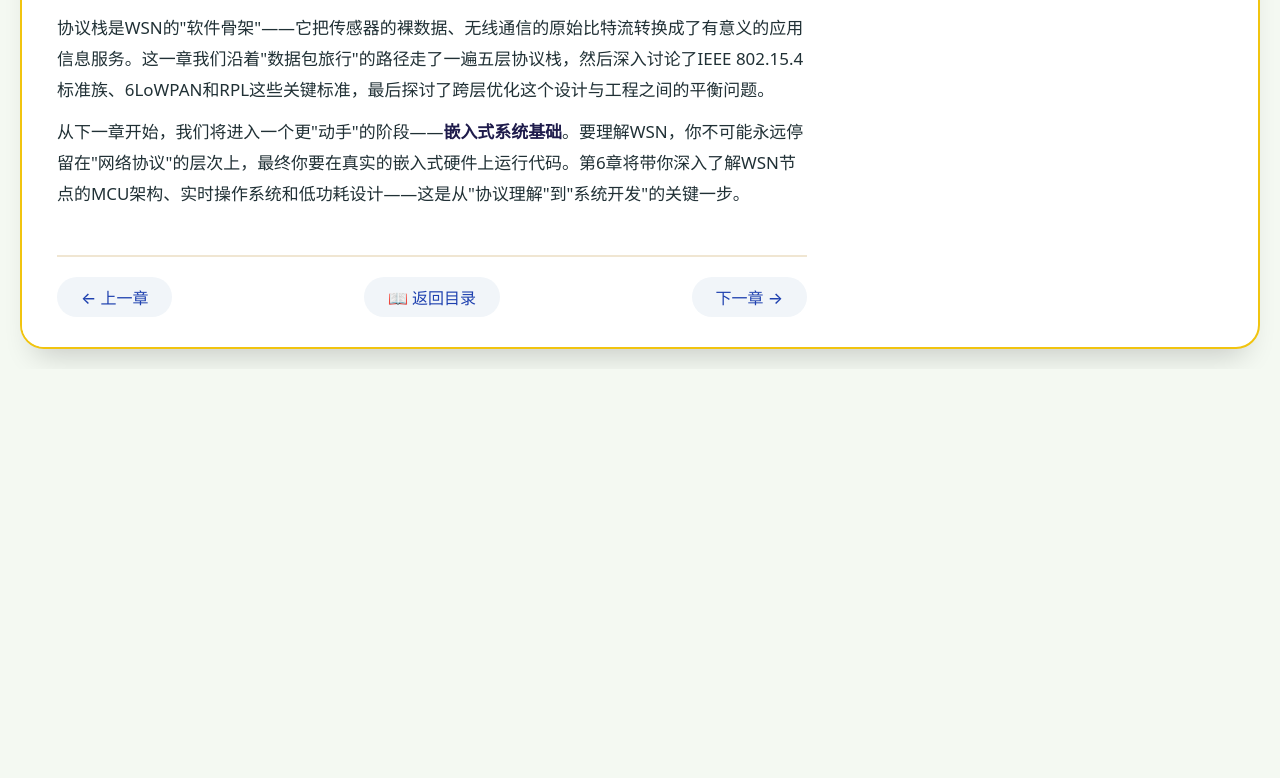
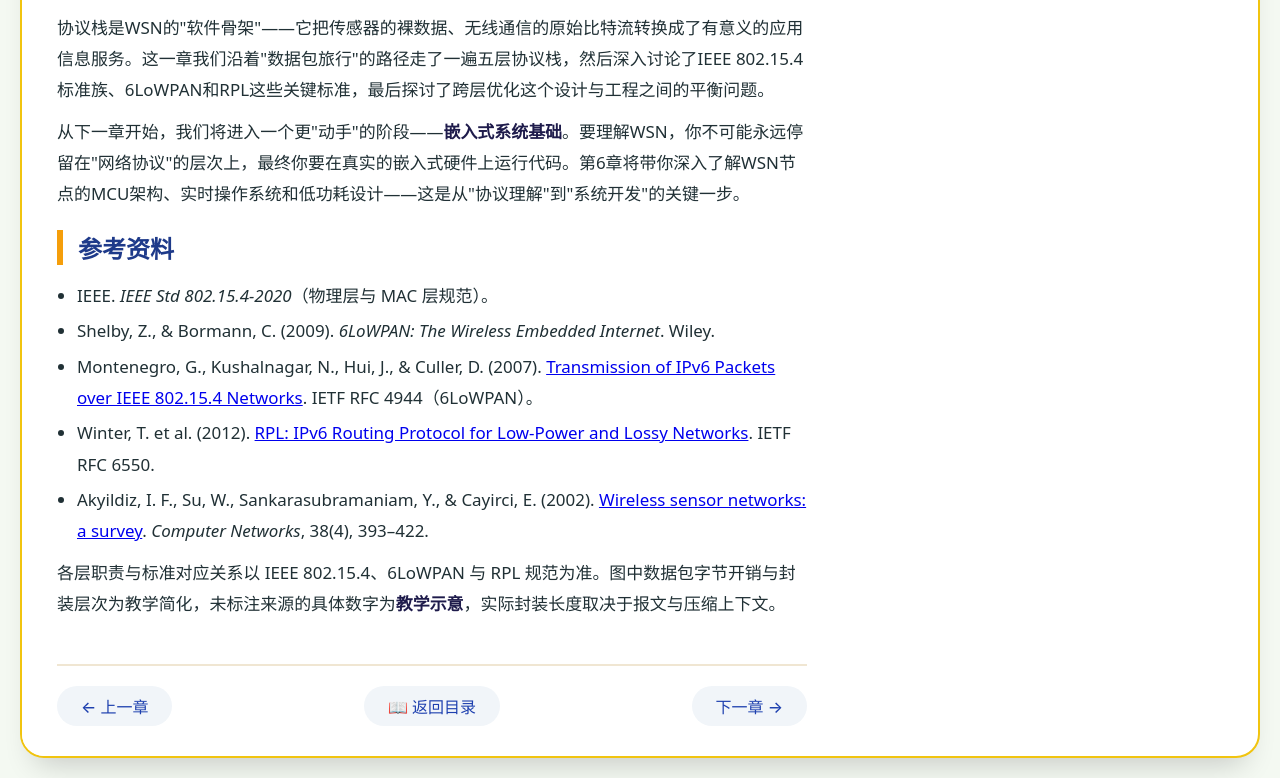
Before and after one commit to 1998x-stack/sensor-network-tutorial, a plain HTML site: page 05.html in a window 1280 px wide. Shown: the part 7300-8078 px from the top of the page. Before the commit the page ends 7669 px from the top, so only its background shows below. Drawn offline with Linux system fonts and the light colour scheme.

Commit message:
docs(sensor-network-tutorial): 第5章补充参考资料与协议栈来源标注

```diff
--- a/05.html
+++ b/05.html
@@ -274,6 +274,16 @@
 
         <p>从下一章开始，我们将进入一个更"动手"的阶段——<strong>嵌入式系统基础</strong>。要理解WSN，你不可能永远停留在"网络协议"的层次上，最终你要在真实的嵌入式硬件上运行代码。第6章将带你深入了解WSN节点的MCU架构、实时操作系统和低功耗设计——这是从"协议理解"到"系统开发"的关键一步。</p>
 
+        <h2>参考资料</h2>
+        <ul>
+            <li>IEEE. <em>IEEE Std 802.15.4-2020</em>（物理层与 MAC 层规范）。</li>
+            <li>Shelby, Z., &amp; Bormann, C. (2009). <em>6LoWPAN: The Wireless Embedded Internet</em>. Wiley.</li>
+            <li>Montenegro, G., Kushalnagar, N., Hui, J., &amp; Culler, D. (2007). <a href="https://www.rfc-editor.org/rfc/rfc4944">Transmission of IPv6 Packets over IEEE 802.15.4 Networks</a>. IETF RFC 4944（6LoWPAN）。</li>
+            <li>Winter, T. et al. (2012). <a href="https://www.rfc-editor.org/rfc/rfc6550">RPL: IPv6 Routing Protocol for Low-Power and Lossy Networks</a>. IETF RFC 6550.</li>
+            <li>Akyildiz, I. F., Su, W., Sankarasubramaniam, Y., &amp; Cayirci, E. (2002). <a href="https://doi.org/10.1016/S1389-1286(01)00302-4">Wireless sensor networks: a survey</a>. <em>Computer Networks</em>, 38(4), 393–422.</li>
+        </ul>
+        <p>各层职责与标准对应关系以 IEEE 802.15.4、6LoWPAN 与 RPL 规范为准。图中数据包字节开销与封装层次为教学简化，未标注来源的具体数字为<strong>教学示意</strong>，实际封装长度取决于报文与压缩上下文。</p>
+
         <div class="footer-nav">
             <a href="04.html">← 上一章</a>
             <a href="index.html">📖 返回目录</a>
```
